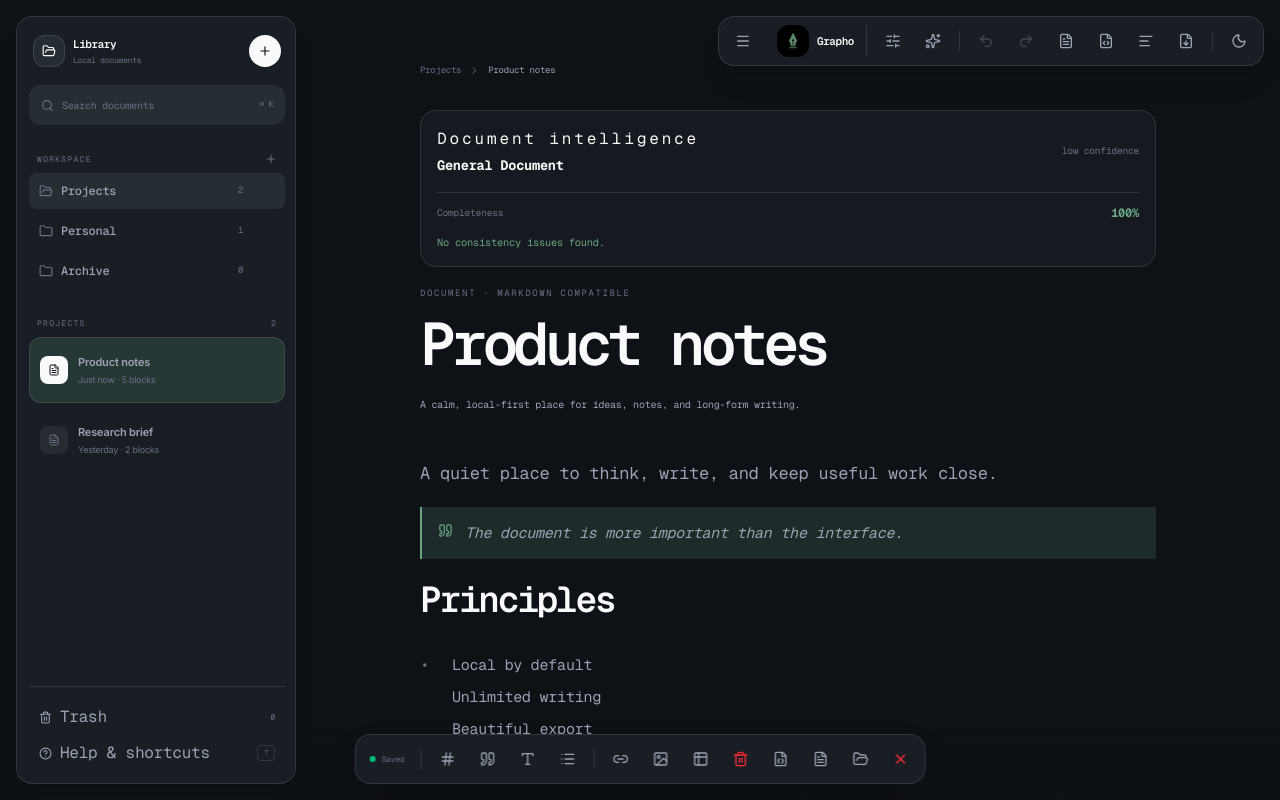
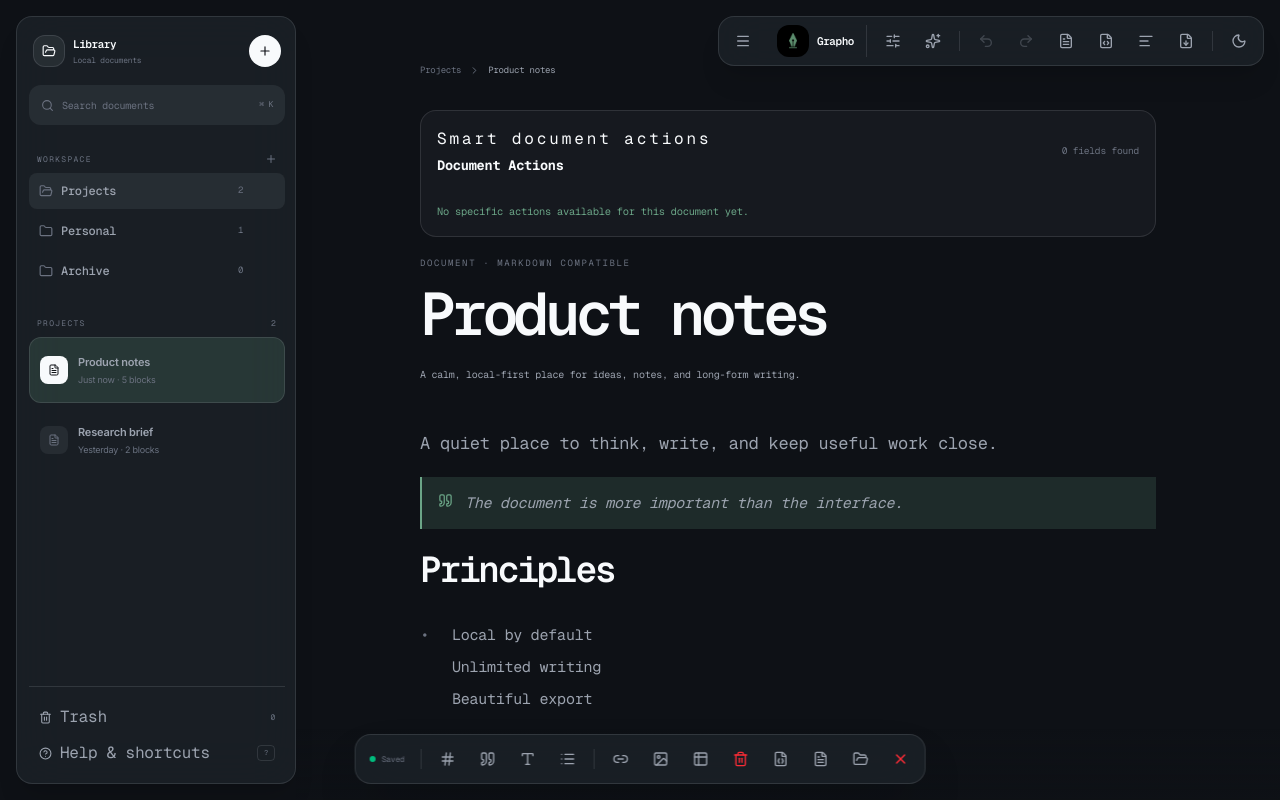
Before and after one commit to Appaxaap/grapho, a Next.js app: page /app in a window 1280 px wide. Both pictures are taken after a click on the button 933 px from the left and 41 px from the top of the page. Built offline with nearby package versions, Linux system fonts and the light colour scheme.

Commit message:
feat: add smart document actions

```diff
--- a/grapho-ui/features/workspace/GraphoShell.tsx
+++ b/grapho-ui/features/workspace/GraphoShell.tsx
@@ -799,7 +799,7 @@ export default function GraphoShell() {
         <main className="grapho-editor-scroll min-w-0 flex-1" aria-label="Writing canvas">
           <div style={{ ...(editorFont === "Mono" ? { fontFamily: "var(--grapho-font-mono)" } : editorFont === "Serif" ? { fontFamily: "Georgia, serif" } : {}), ...(editorSize === "Large" ? { fontSize: "18px" } : {}) }} className={`mx-auto ${editorWidth === "Wide" ? "max-w-6xl" : "max-w-4xl"} px-5 pb-32 pt-10 sm:px-12 sm:pt-14 lg:px-20 lg:pt-16 ${editorSpacing === "Compact" ? "[--grapho-leading-body:1.55]" : "[--grapho-leading-body:1.9]"}`}>
             <div className="grapho-document-meta mb-8 flex items-center justify-between text-[9px] text-[var(--grapho-faint)]"><div className="flex min-w-0 items-center gap-2"><span>{activeFolder}</span>{documentPath(selected).map((item, index) => <span key={`${item}-${index}`} className="flex min-w-0 items-center gap-2"><ChevronRight size={11} /><span className={index === documentPath(selected).length - 1 ? "truncate text-[var(--grapho-muted)]" : "truncate"}>{item}</span></span>)}</div><div className="flex items-center gap-2"></div></div>{backlinks.length > 0 && <div className="mb-8 rounded-xl border border-[var(--grapho-border)] bg-[var(--grapho-control)]/40 px-3 py-2.5"><div className="flex items-center gap-2 text-[8px] uppercase tracking-[.14em] text-[var(--grapho-faint)]"><Link2 size={12} /> Referenced by</div><div className="mt-2 flex flex-wrap gap-1.5">{backlinks.map((backlink) => <button key={`${backlink.documentId}-${backlink.blockId}`} type="button" onClick={() => setSelectedId(backlink.documentId)} className="rounded-lg bg-[var(--grapho-control)] px-2.5 py-1.5 text-[9px] text-[var(--grapho-muted)] hover:bg-[var(--grapho-control-hover)] hover:text-[var(--grapho-foreground)]">{documents.find((document) => document.id === backlink.documentId)?.title ?? "Document"}</button>)}</div></div>}
-            {intelligenceOpen && <DocumentIntelligencePanel result={intelligence} />}
+            {intelligenceOpen && <DocumentIntelligencePanel result={intelligence} onShowProposed={() => { setAccountFilter("proposed"); setAccountView("register"); setIntelligenceOpen(false); }} onDuplicateCheck={() => setToast("Duplicate check: no duplicate account addresses found")} onCopyEmails={() => { const emails = [...selected.blocks].flatMap((block) => block.text.match(/[\w.+-]+@[\w.-]+\.[A-Za-z]{2,}/g) ?? []); navigator.clipboard?.writeText([...new Set(emails)].join("\n")); setToast(`${new Set(emails).size} email addresses copied`); }} />}
             <article className="relative min-h-[620px]" onDragOver={(event) => event.preventDefault()} onDrop={handleMarkdownDrop} onMouseUp={handleCanvasSelection} onClick={(event) => { if (event.target === event.currentTarget) { const last = event.currentTarget.querySelector<HTMLElement>("[data-grapho-block]:last-of-type"); last?.focus(); } }}>
               <div className="mb-10"><div className="grapho-label grapho-print-hide mb-3 text-[9px] uppercase text-[var(--grapho-faint)]">Document · Markdown compatible</div><EditableDocumentTitle value={selected.title} onChange={updateTitle} /><p className="grapho-print-hide mt-4 text-[10px] leading-5 text-[var(--grapho-muted)]">A calm, local-first place for ideas, notes, and long-form writing.</p></div>
               {accountRegister && <div className="grapho-account-context grapho-print-hide"><span>{accountRegister.total} accounts</span><i /> <span>{accountRegister.created} created</span><i /> <span>{accountRegister.proposed} proposed</span><div className="grapho-account-view-toggle" role="group" aria-label="Account register view"><button type="button" className={accountView === "document" ? "is-active" : ""} onClick={() => setAccountView("document")}>Document</button><button type="button" className={accountView === "register" ? "is-active" : ""} onClick={() => setAccountView("register")}>Register</button></div></div>}
@@ -988,9 +988,10 @@ function cleanMarkdown(value: string) {
   return value.replace(/\[([^\]]+)\]\((?:mailto:)?[^)]+\)/gi, "$1").replace(/\*\*([^*]+)\*\*/g, "$1").replace(/\*([^*]+)\*/g, "$1").replace(/__([^_]+)__/g, "$1").replace(/_([^_]+)_/g, "$1");
 }
 
-function DocumentIntelligencePanel({ result }: { result: ReturnType<typeof analyzeDocument> }) {
-  const typeLabel = result.type === "generic" ? "General document" : result.type.replace(/-/g, " ");
-  return <aside className="grapho-intelligence-panel" aria-label="Document intelligence"><div className="grapho-intelligence-head"><div><span className="grapho-label">Document intelligence</span><strong>{typeLabel}</strong></div><span>{result.typeConfidence} confidence</span></div><div className="grapho-intelligence-score"><span>Completeness</span><b>{result.completeness.score}%</b></div>{result.recognizedFields.length > 0 && <div className="grapho-intelligence-fields"><span>Recognized fields</span><p>{result.recognizedFields.map((field) => field.label).filter((label, index, labels) => labels.indexOf(label) === index).join(" · ")}</p></div>}{result.completeness.missingFields.length > 0 && <div className="grapho-intelligence-warning"><span>Needs attention</span><p>{result.completeness.missingFields.join(" · ")}</p></div>}{result.issues.length === 0 && <p className="grapho-intelligence-clear">No consistency issues found.</p>}</aside>;
+function DocumentIntelligencePanel({ result, onShowProposed, onCopyEmails, onDuplicateCheck }: { result: ReturnType<typeof analyzeDocument>; onShowProposed: () => void; onCopyEmails: () => void; onDuplicateCheck: () => void }) {
+  const typeLabel = result.type === "generic" ? "Document actions" : `${result.type.replace(/-/g, " ")} actions`;
+  const isAccount = result.type === "account-register";
+  return <aside className="grapho-intelligence-panel" aria-label="Smart document actions"><div className="grapho-intelligence-head"><div><span className="grapho-label">Smart document actions</span><strong>{typeLabel}</strong></div><span>{result.recognizedFields.length} fields found</span></div><div className="grapho-action-list">{isAccount && <><button type="button" onClick={onCopyEmails}>Copy all email addresses</button><button type="button" onClick={onShowProposed}>Show only proposed accounts</button><button type="button" onClick={onDuplicateCheck}>Check for duplicates</button></>}{!isAccount && <p className="grapho-intelligence-clear">No specific actions available for this document yet.</p>}</div>{result.issues.length > 0 && <div className="grapho-intelligence-warning"><span>Needs attention</span><p>{result.issues.map((issue) => issue.title).join(" · ")}</p></div>}</aside>;
 }
 
 function AccountRegisterView({ blocks, filter, query, onFilterChange, onQueryChange }: { blocks: Block[]; filter: "all" | "created" | "proposed"; query: string; onFilterChange: (value: "all" | "created" | "proposed") => void; onQueryChange: (value: string) => void }) {
--- a/grapho-ui/styles/grapho.css
+++ b/grapho-ui/styles/grapho.css
@@ -94,6 +94,9 @@
 .grapho-intelligence-panel { margin-bottom: 1.25rem; padding: 1rem; border: 1px solid var(--grapho-border); border-radius: 1rem; background: color-mix(in srgb, var(--grapho-control) 58%, transparent); animation: grapho-intelligence-in .35s cubic-bezier(.16,1,.3,1); }
 .grapho-intelligence-head, .grapho-intelligence-score { display: flex; align-items: center; justify-content: space-between; gap: .75rem; }
 .grapho-intelligence-head strong { display: block; margin-top: .3rem; color: var(--grapho-foreground); font-size: .85rem; text-transform: capitalize; }
+.grapho-action-list { display: flex; flex-wrap: wrap; gap: .45rem; margin-top: 1rem; }
+.grapho-action-list button { padding: .55rem .7rem; border: 1px solid var(--grapho-border); border-radius: 100px; background: var(--grapho-control); color: var(--grapho-muted); font-size: .65rem; cursor: pointer; transition: background .2s ease, color .2s ease, transform .2s ease; }
+.grapho-action-list button:hover { background: var(--grapho-control-hover); color: var(--grapho-foreground); transform: translateY(-1px); }
 .grapho-intelligence-head > span, .grapho-intelligence-score span, .grapho-intelligence-fields > span, .grapho-intelligence-warning > span { color: var(--grapho-faint); font-size: .6rem; }
 .grapho-intelligence-score { margin-top: 1rem; padding-top: .7rem; border-top: 1px solid var(--grapho-border); }
 .grapho-intelligence-score b { color: var(--grapho-accent); font-size: .75rem; }
```
